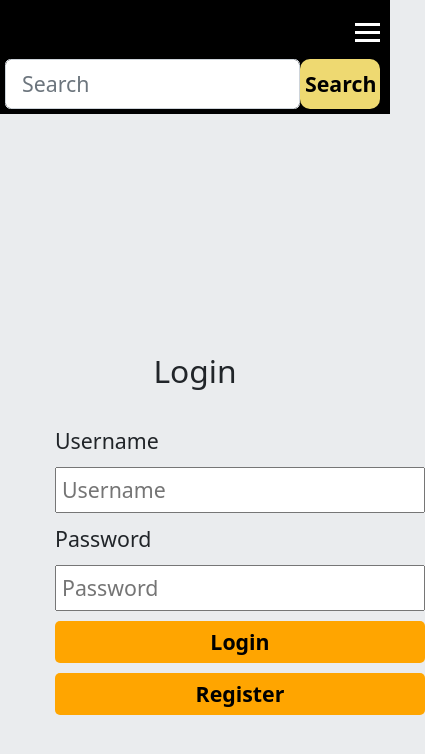
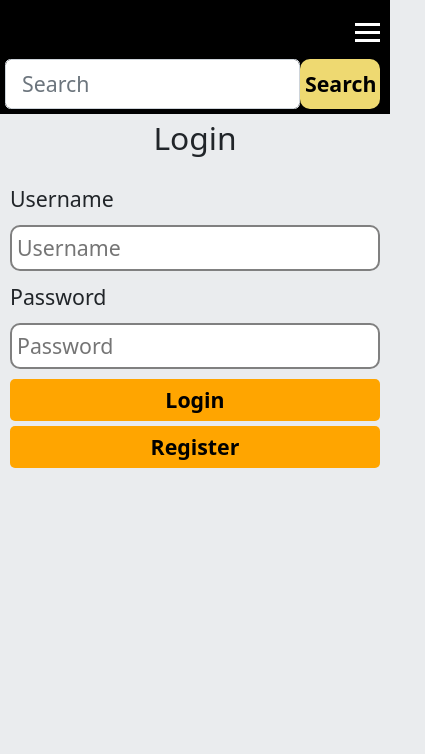
Before and after one commit to alittlebroken/ecommerce-client, a React (Create React App) app: page /login in a window 390 px wide. Shown: the top 754 px of the page, 425 px wide, since content can reach past the window. Built offline with nearby package versions, Linux system fonts and the light colour scheme; no server answers.

Commit message:
fixed login layout when on mobile devices

```diff
--- a/src/components/Login/Login.css
+++ b/src/components/Login/Login.css
@@ -60,6 +60,8 @@
 .login-group input {
     outline: none;
     padding: 5px;
+    border-radius: 10px;
+    border: 2px solid gray;
 }
 
 .button-link {
@@ -94,14 +96,20 @@
 
 @media only screen and (max-width: 650px) {
 
+    .loginForm-wrapper {
+        justify-content: start;
+        height: auto;
+        align-items: center;
+    }
+
     .loginForm-container {
         width: 300px;
-        grid-template-areas:    "login-image login-title"
-                            "login-image login-group";
 
         grid-template-areas: "login-image"
                              "login-title"
                              "login-group";
+        grid-gap: 5px;
+
     }
 
     .login-image img {
@@ -111,19 +119,20 @@
     .login-group {
         display: grid;
         grid-area: login-group;
-        width: 300px;
-        padding: 10px;
-        grid-gap: 10px;
+        width: 100vw;
     }
 
     .login-button-group {
         display: grid;
-        grid-template-columns: 1fr;
-        grid-gap: 10px;
+        grid-gap: 5px;
     }
 
     .login-group button, .button-link {
-        width: 100%;
+        width: calc(100vw - 20px);
+    }
+
+    .login-group > input {
+        width: calc(100vw - 20px);
     }
 
   }
```
